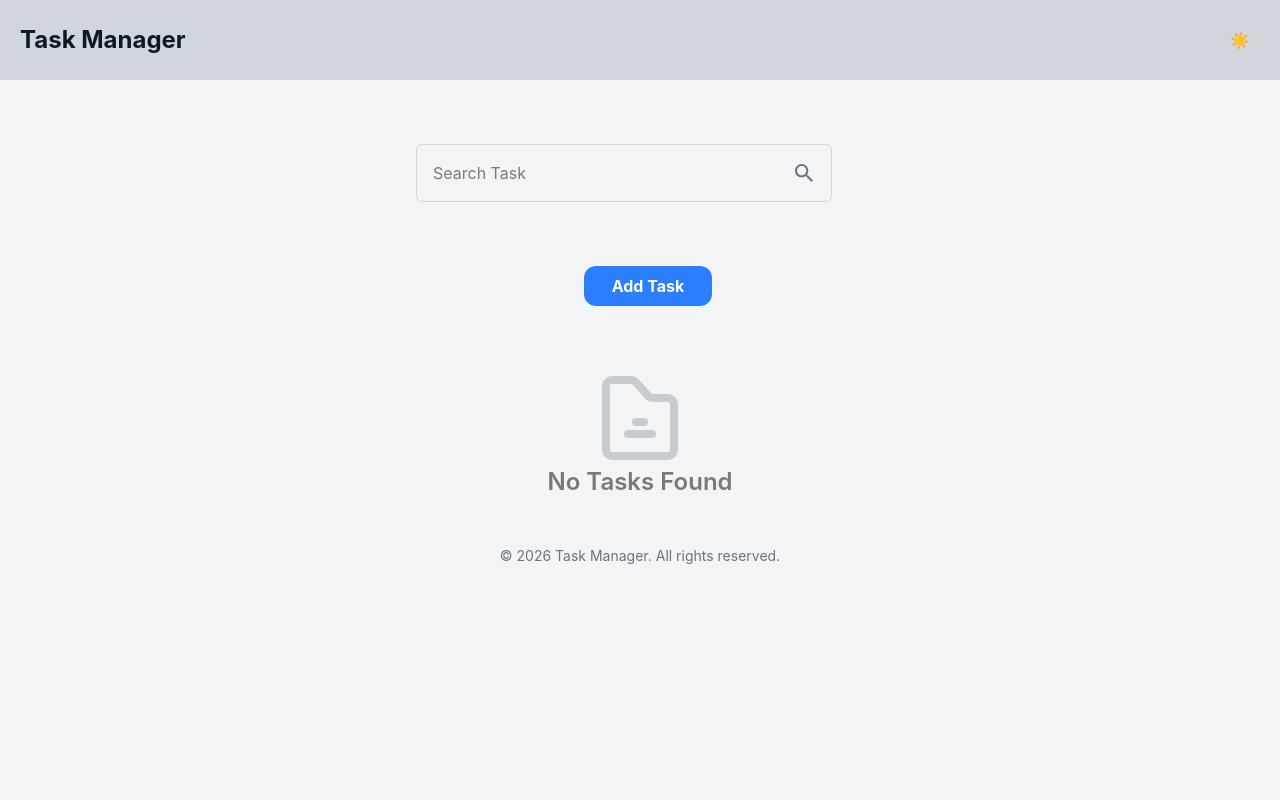
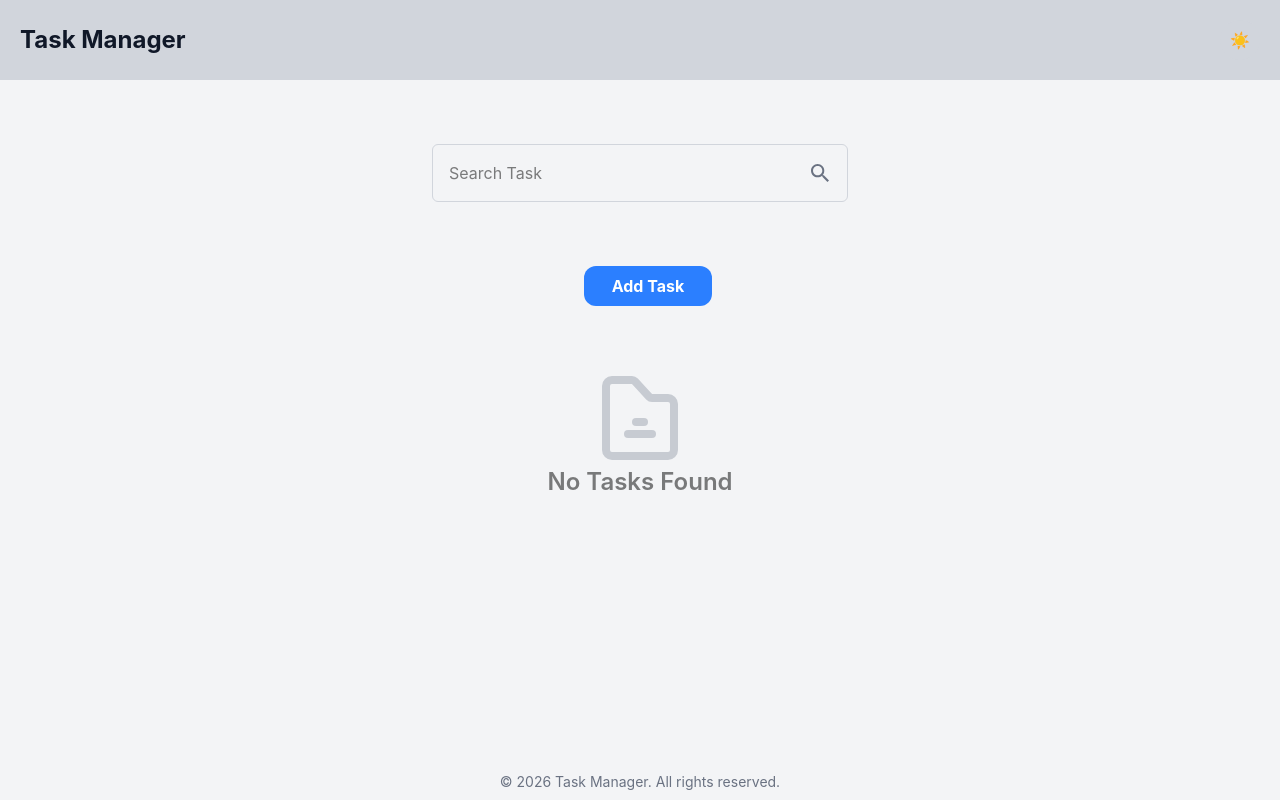
Before and after one commit to Davinderjeet564-hue/TaskManagerProject, a React (Vite) app: page / in a window 1280 px wide. Built offline with nearby package versions, Linux system fonts and the light colour scheme.

Commit message:
feat:  improved date validation, and ensure footer stays at bottom of page

```diff
--- a/src/App.tsx
+++ b/src/App.tsx
@@ -100,7 +100,7 @@ function App() {
       ) : (
         <div className='flex min-h-screen flex-col transition-colors duration-300 bg-gray-100 dark:bg-gray-900'>
           <Header />
-          <div className="flex flex-row justify-end items-center gap-5 mt-4 mr-8">
+          <div className="flex flex-row justify-end items-center gap-5 mt-4 ">
             <div className='relative w-full max-w-md mx-auto mt-12 px-4'>
               <input
                 type="text"
--- a/src/components/Footer.tsx
+++ b/src/components/Footer.tsx
@@ -1,6 +1,6 @@
 function Footer() {
   return (
-    <footer className="bg-gray-100 dark:bg-gray-900 transition-colors duration-300">
+    <footer className="bg-gray-100 dark:bg-gray-900 transition-colors duration-300 mt-auto w-full">
       <div className="flex flex-row justify-center items-center gap-5 mt-12 mb-2">
         <p className='text-sm text-gray-500 dark:text-gray-400'>© 2026 Task Manager. All rights reserved.</p>
       </div>
--- a/src/components/TaskItem.tsx
+++ b/src/components/TaskItem.tsx
@@ -22,7 +22,7 @@ function TaskItem({
   setIsAddTaskModalOpen,
 }: TaskItemProps) {
 
-  const [timeStr, dateStr] = formatDate(new Date(task.date));
+  const [timeStr, dateStr] = formatDate(task.date ? new Date(task.date) : new Date()) || ["", ""];
   return (
     <li
       key={task.id}
--- a/src/utils/formatDate.ts
+++ b/src/utils/formatDate.ts
@@ -1,6 +1,6 @@
-function formatDate(date: Date): [string, string] {
+function formatDate(date: Date): [string, string] | null {
   if (isNaN(date.getTime())) {
-    return ["--:-- --", "--/--/--"];
+    return null;
   }
   // Format time: 11:34 am
   let hours = date.getHours();
```
